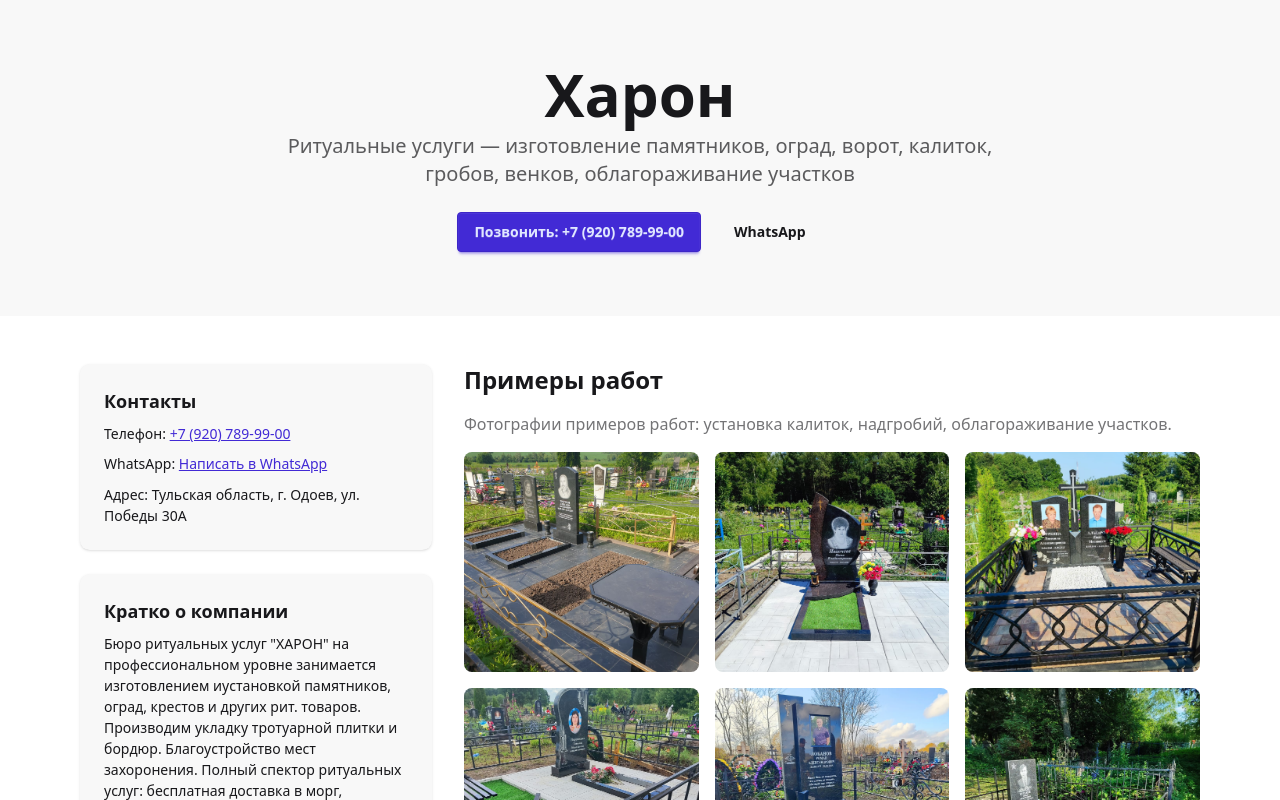
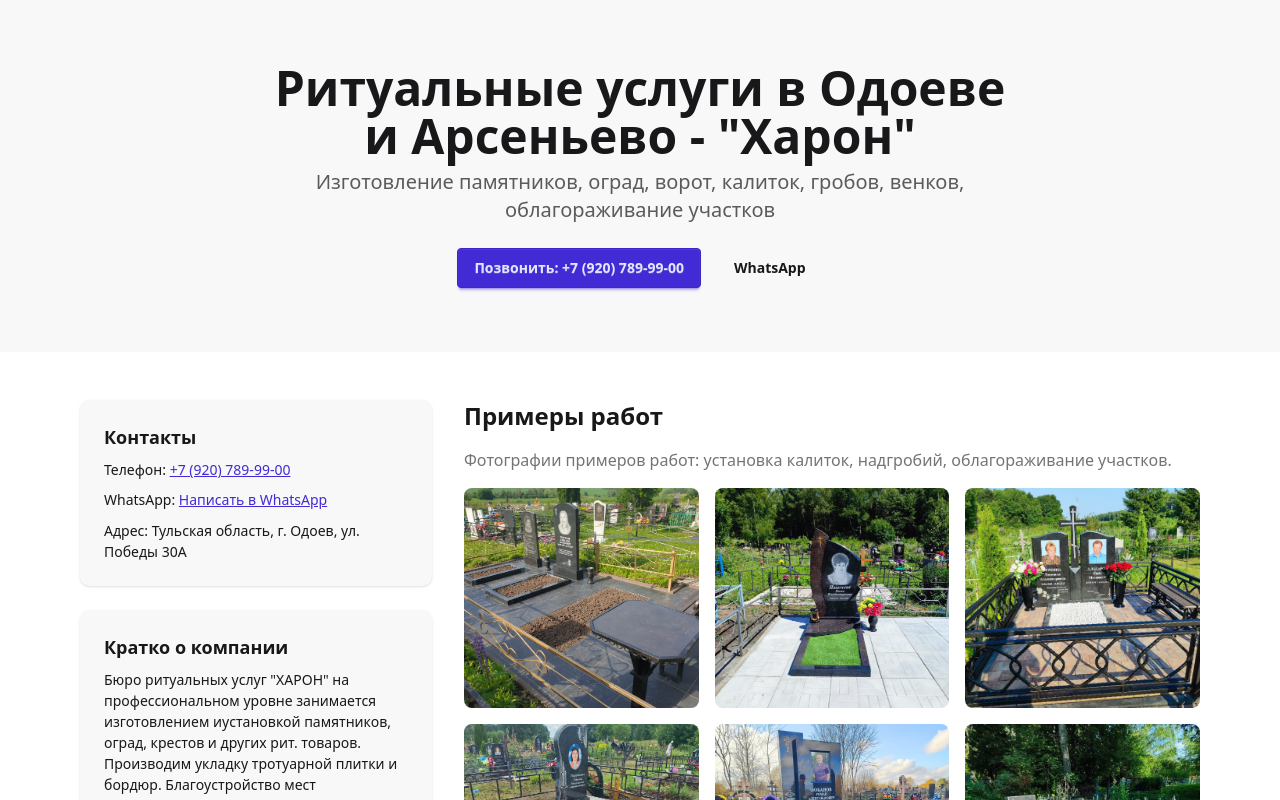
Before and after one commit to Uselyyss/haron-site, an Angular app: page /home in a window 1280 px wide. Shown: the top 800 px of the page. Built offline with nearby package versions, Linux system fonts and the light colour scheme.

Commit message:
fixed title, meta, h1

```diff
--- a/src/app/home/home.component.html
+++ b/src/app/home/home.component.html
@@ -3,8 +3,8 @@
   <header class="hero bg-base-200 py-12">
     <div class="hero-content text-center">
       <div class="max-w-3xl">
-        <h1 class="text-4xl md:text-6xl font-extrabold mb-2">Харон</h1>
-        <p class="text-lg md:text-xl text-base-content/70 mb-6">Ритуальные услуги — изготовление памятников, оград,
+        <h1 class="text-4xl md:text-5xl font-bold mb-2">Ритуальные услуги в Одоеве и Арсеньево - "Харон"</h1>
+        <p class="text-lg md:text-xl text-base-content/70 mb-6">Изготовление памятников, оград,
           ворот, калиток, гробов, венков, облагораживание участков</p>
         <div class="flex justify-center gap-4">
           <a class="btn btn-primary" href="tel:+79207899900">Позвонить: +7 (920) 789-99-00</a>
@@ -18,13 +18,6 @@
     <div class="grid grid-cols-1 lg:grid-cols-3 gap-8">
       <!-- Left column: Contacts & Schedule -->
       <section class="space-y-6">
-        <!-- <div class="card bg-base-200 shadow">
-          <div class="card-body">
-            <h3 class="card-title">График работы</h3>
-            <p class="text-lg">Пн—Вс: <strong>9:00 — 18:00</strong></p>
-          </div>
-        </div> -->
-
         <div class="card bg-base-200 shadow">
           <div class="card-body">
             <h3 class="card-title">Контакты</h3>
--- a/src/index.html
+++ b/src/index.html
@@ -1,13 +1,19 @@
 <!doctype html>
-<html lang="en">
+<html lang="ru">
+
 <head>
   <meta charset="utf-8">
-  <title>Харон</title>
+  <title>Ритуальные услуги в Одоеве и Арсеньево — Харон</title>
   <base href="/">
   <meta name="viewport" content="width=device-width, initial-scale=1">
+  <meta name="robots" content="index, follow">
+  <meta name="description"
+    content="Ритуальные услуги в Одоеве: памятники, ограды, благоустройство захоронений, перевозка умерших. Харон — Одоев и Арсеньево.">
   <link rel="icon" type="image/png" href="charon.favicon.png">
 </head>
+
 <body>
   <app-root></app-root>
 </body>
+
 </html>
```
